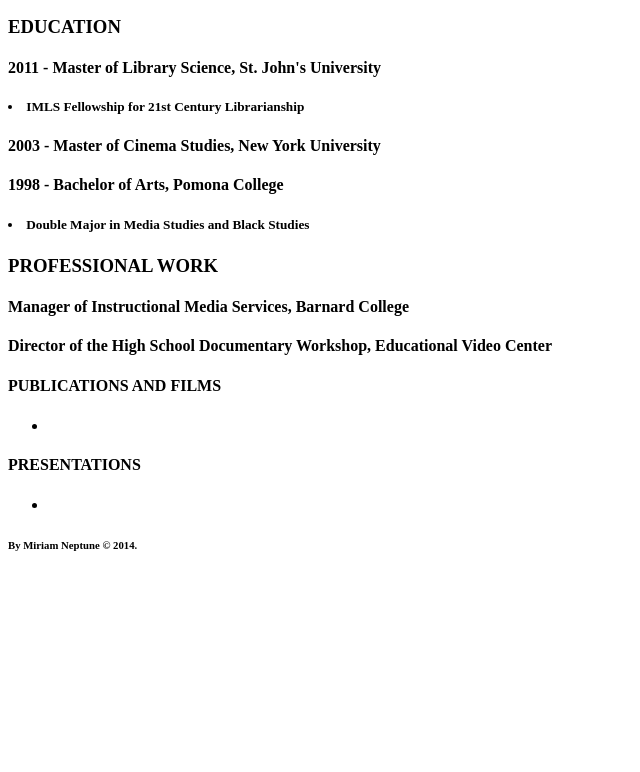
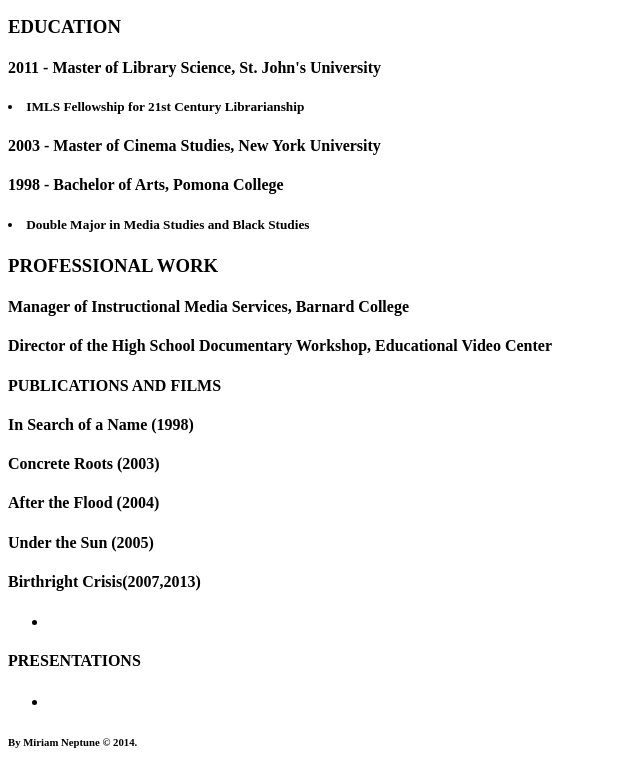
Before and after one commit to neptunemir/Webpage1, a plain HTML site: page Index.html in a window 1280 px wide. Shown: the part 105-877 px from the top of the page, without its empty margins (0-640 px from the left). Before the commit the page ends 800 px from the top, so only its background shows below. Drawn offline with Linux system fonts and the light colour scheme.

Commit message:
Changing content

```diff
--- a/Index.html
+++ b/Index.html
@@ -26,8 +26,13 @@
 <h4>Manager of Instructional Media Services, Barnard College</h4>
 <h4>Director of the High School Documentary Workshop, Educational Video Center</h4>
 
+  <h4 class="Section_header"> PUBLICATIONS AND FILMS </h4><!--This is where you label sections of your resume.-->
+  <h4>In Search of a Name (1998)</h4>
+  <h4>Concrete Roots (2003)</h4>
+  <h4>After the Flood (2004)</h4>
+  <h4>Under the Sun (2005)</h4>
+  <h4>Birthright Crisis(2007,2013)</h4>
 
-  <h4 class="Section_header"> PUBLICATIONS AND FILMS </h4><!--This is where you label sections of your resume.-->
   <h5 class="Item_content"> </h5> <!--These are the items that you are placing under each section header.-->
   <ul class = "Details">
     <li class = "Detail_items"> </li> <!--These are the specific items in the list.-->
```
